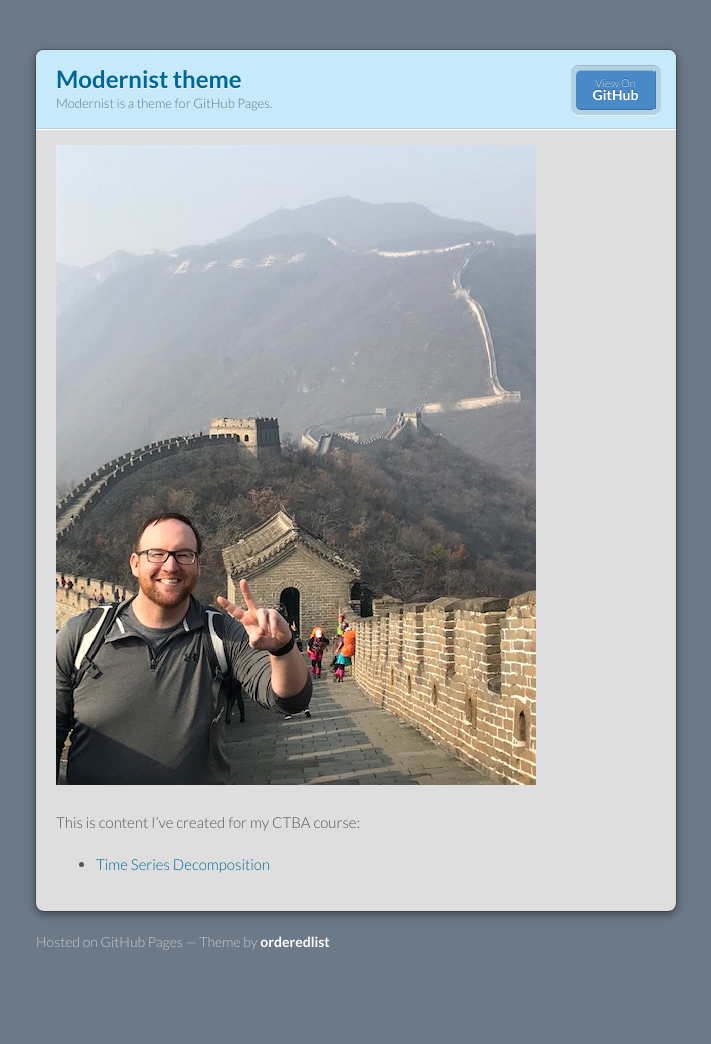
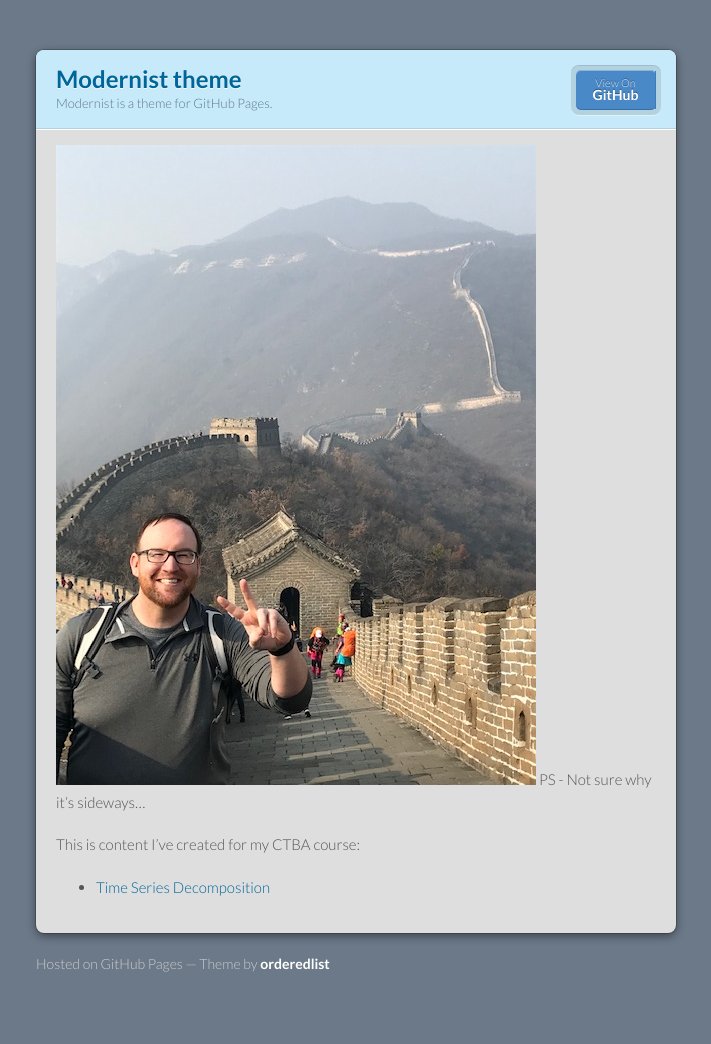
Before and after one commit to sshields07/sshields07.github.io, a Jekyll site: the page built from index.md, in a window 1280 px wide. Shown: the whole page, without its empty margins (284-995 px from the left). Built offline with Jekyll 4.4.1, drawn with Linux system fonts in a browser that asks for light colours; our own code applies the rules of GitHub Pages for plain Markdown files; before the commit the page ends 1022 px from its top, so only the background shows below that.

Commit message:
Update index.md

```diff
--- a/index.md
+++ b/index.md
@@ -4,6 +4,7 @@ description: Work from my CTBA course
 ---
 
 ![Picture of me atop the Great Wall during my EMBA trip to China!!!](/pics/China_Pic.jpg)
+PS - Not sure why it's sideways...
 
 This is content I've created for my CTBA course:
 
```
